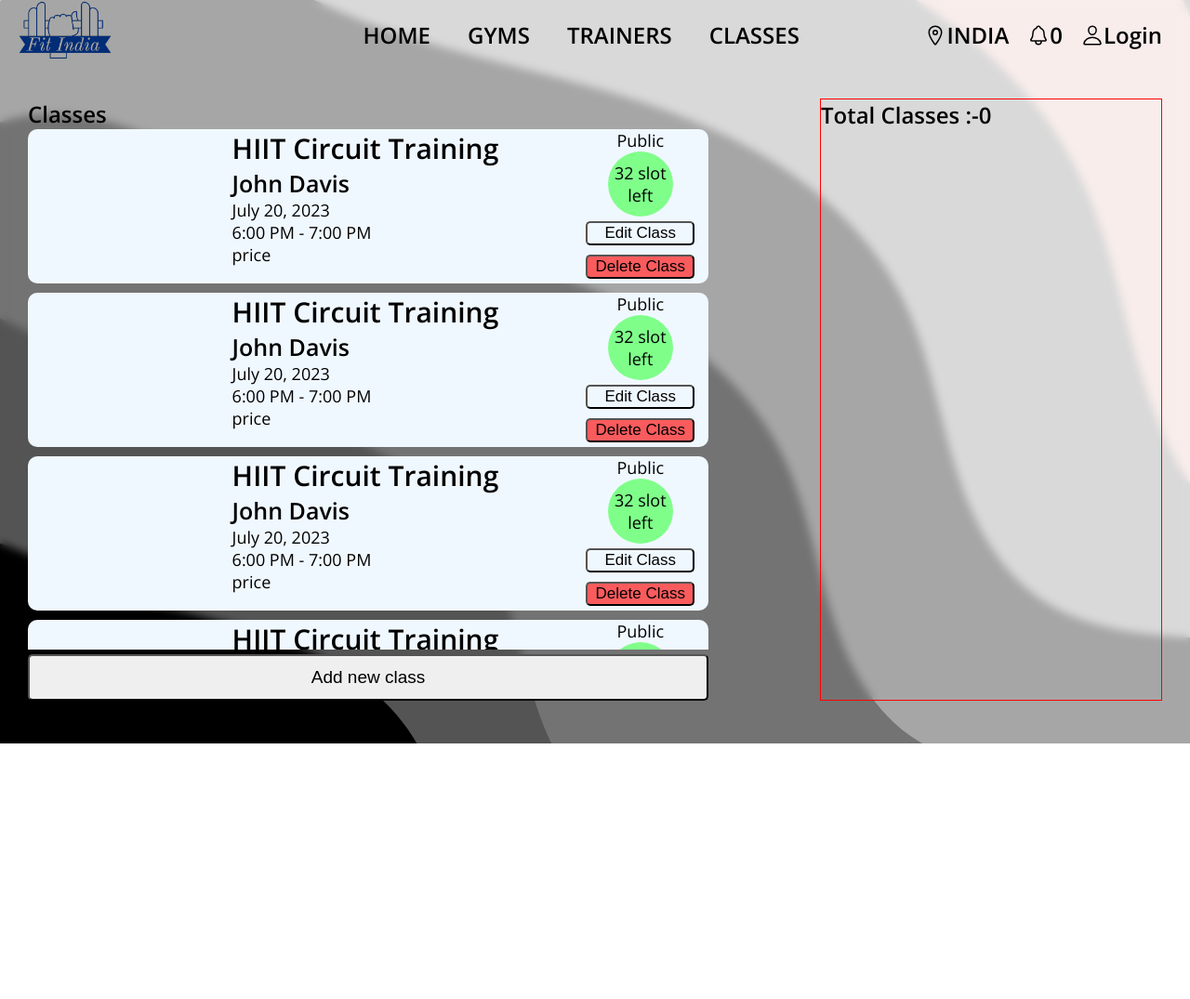
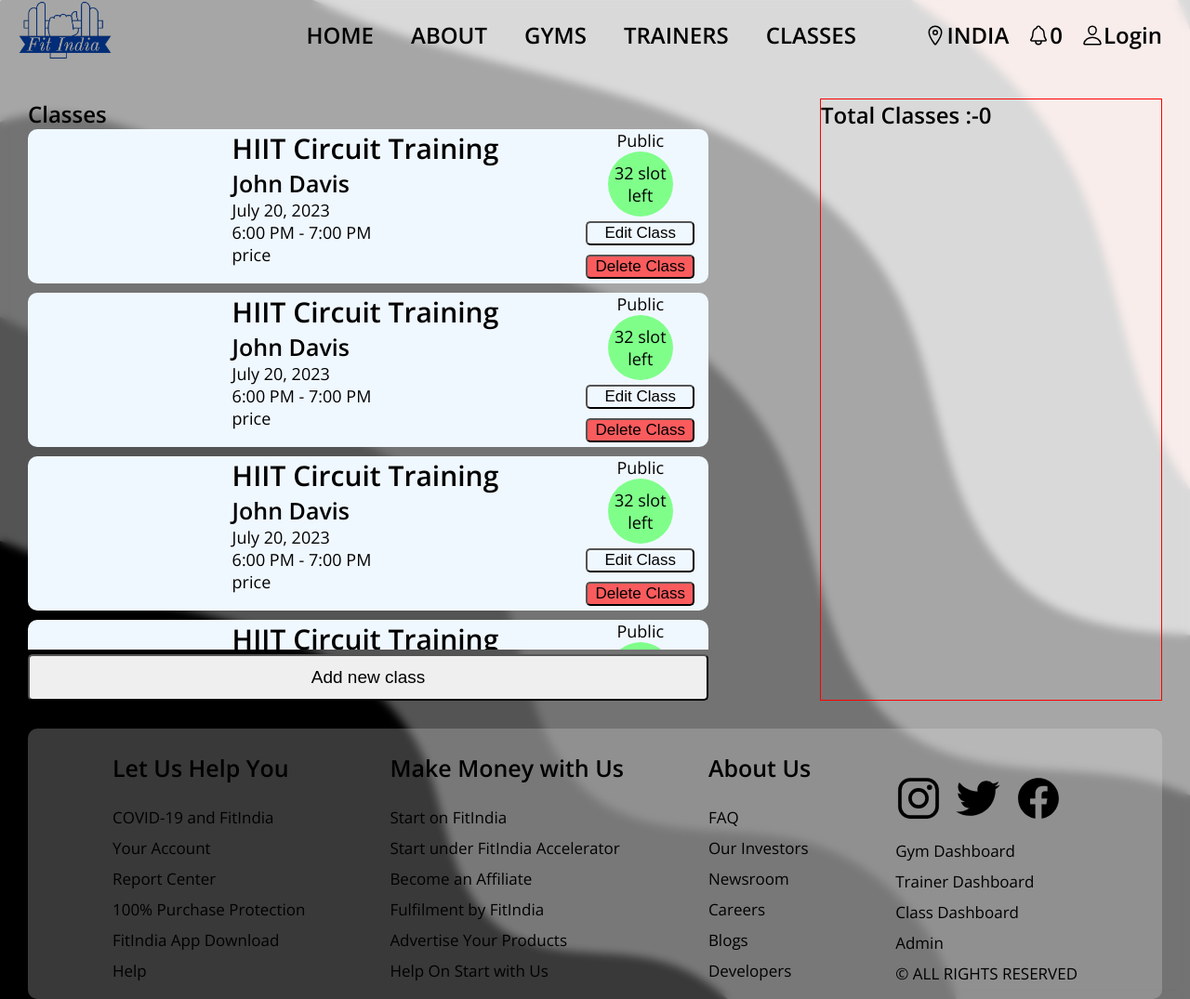
Before and after one commit to Vipin4147/tired-rail-4343, a plain HTML site: page frontend/pages/classDashboard.html in a window 1280 px wide. Shown: the whole page at 93% size. Before the commit the page ends 800 px from the top, so only its background shows below. Drawn offline with nearby package versions, Linux system fonts and the light colour scheme.

Commit message:
day3-nav-footer done

```diff
--- a/frontend/pages/classDashboard.html
+++ b/frontend/pages/classDashboard.html
@@ -18,10 +18,11 @@
   <body>
     <nav>
       <h1 id="logo">
-        <img src="../images/navLogo.png" alt="" />
+        <img src="../images/navLogo.png" alt=""  onclick="window.location.href='../index.html'"/>
       </h1>
       <h1 id="tags">
-        <a href="">HOME</a>
+        <a href="../index.html">HOME</a>
+        <a href="">ABOUT</a>
         <a href="">GYMS</a><a href="">TRAINERS</a><a href="">CLASSES</a>
       </h1>
       <h1 id="info">
@@ -110,7 +111,57 @@
         <h1>Total Classes :-<span>0</span></h1>
       </aside>
     </main>
-    <footer></footer>
+    <footer>
+      <div>
+        <h3>Let Us Help You</h3>
+        <ul>
+          <li>COVID-19 and FitIndia</li>
+          <li>Your Account</li>
+          <li>Report Center</li>
+          <li>100% Purchase Protection</li>
+          <li>FitIndia App Download</li>
+          <li>Help</li>
+        </ul>
+      </div>
+      <div>
+        <h3>Make Money with Us</h3>
+        <ul>
+          <li>Start on FitIndia</li>
+          <li>Start under FitIndia Accelerator</li>
+          <li>Become an Affiliate</li>
+          <li>Fulfilment by FitIndia</li>
+          <li>Advertise Your Products</li>
+          <li>Help On Start with Us</li>
+        </ul>
+      </div>
+      <div>
+        <h3>About Us</h3>
+        <ul>
+          <li>FAQ</li>
+          <li>Our Investors</li>
+          <li>Newsroom</li>
+          <li>Careers</li>
+          <li>Blogs</li>
+          <li>Developers</li>
+        </ul>
+      </div>
+      <div>
+        <div>
+          <ion-icon name="logo-instagram"></ion-icon>
+          <ion-icon name="logo-twitter"></ion-icon>
+          <ion-icon name="logo-facebook"></ion-icon>
+        </div>
+        <ul>
+          <li>Gym Dashboard</li>
+          <li>Trainer Dashboard</li>
+          <li>Class Dashboard</li>
+          <li></li>
+          <li>Admin</li>
+            <li>© ALL RIGHTS RESERVED</li>
+        </ul>
+
+      </div>
+    </footer>
   </body>
 </html>
 <script src="../scripts/classDashboard.js"></script>
--- a/frontend/styles/classDashboard.css
+++ b/frontend/styles/classDashboard.css
@@ -4,7 +4,10 @@
 body{
     margin: 0px;
     padding: 0px;
+    /* background-color: #74BDE0; */
     background-image: url("../images/background.png");
+    background-repeat: no-repeat;
+    background-size: cover;
     font-family: 'Open Sans', sans-serif;
     backdrop-filter: blur(5px);
     color: #000;
@@ -18,7 +21,7 @@ nav{
     display: flex;
     justify-content: space-between;
     align-items: center;
-    background-color: transparent;
+    /* background-color: #A1E1FA; */
     backdrop-filter: blur(25px);
     position: sticky;
     top: 0px;
@@ -53,6 +56,7 @@ main{
     margin: 30px;
     display: flex;
     justify-content: space-between;
+    /* background-color: #6BBD99; */
 }
 section{
     width: 60%;
@@ -62,15 +66,15 @@ article{
     max-height: 70vh;
     overflow-y: scroll;
 }
-article::-webkit-scrollbar{
+::-webkit-scrollbar{
     display: none;
     width: 0px;
     background-color: #ffffff;
 }
-article:hover::-webkit-scrollbar{
+:hover::-webkit-scrollbar{
     display: block;
 }
-article::-webkit-scrollbar-thumb{
+::-webkit-scrollbar-thumb{
     background-color: #000000;
     border-radius: 10px;
 }
@@ -151,3 +155,32 @@ aside{
     width: 30%;
     border: 1px solid red;
 }
+
+footer{
+    backdrop-filter: blur(25px);
+    display: flex;justify-content: space-evenly;
+    background-color: #eeeeee3d;
+    margin: 30px;
+    margin-bottom: 0px;
+    border-radius: 10px;
+}
+footer h3{
+    font-size: 25px;
+}
+footer ul{
+    list-style-type: none;
+    padding-left: 0;
+    margin-top: 15px;
+}
+footer li{
+    margin-bottom: 10px;
+    font-size: 17px;
+    /* font-family: Arial, Helvetica, sans-serif; */
+    cursor: pointer;
+}
+footer ion-icon{
+    width: 50px;
+    height: 50px;
+    margin: 50px 10px 0px 0;
+    cursor: pointer;
+}
```
